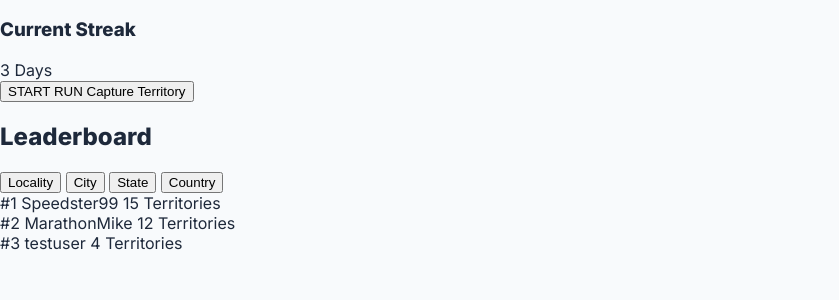
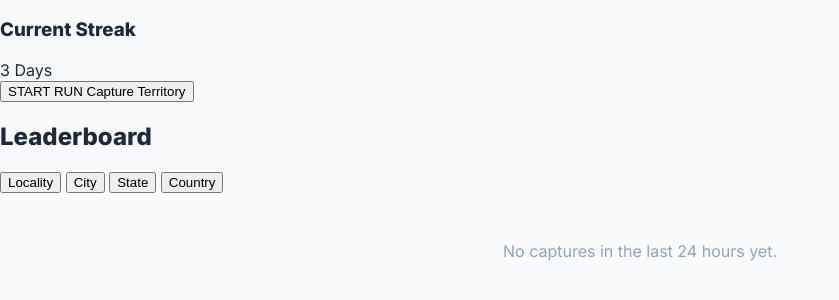
Before and after one commit to OnishNimiwal/Runningquest, a Flask app: page /dashboard in a window 1280 px wide. Shown: the part 290-590 px from the top of the page, without its empty margins (0-839 px from the left). Run offline with Flask 3, Linux system fonts and the light colour scheme; a user stored in the database is signed in.

Commit message:
Implement live territory capture

```diff
--- a/app.py
+++ b/app.py
@@ -29,7 +29,33 @@ def index():
 @app.route('/dashboard')
 @login_required
 def dashboard():
-    return render_template('dashboard.html', title='Dashboard')
+    from models import TerritoryEventLog, User, Territory
+    from datetime import datetime, timedelta
+    from sqlalchemy import func
+
+    # Get user's territories count
+    user_territories = Territory.query.filter_by(user_id=current_user.id).count()
+
+    # Calculate leaderboard for last 24h
+    last_24h = datetime.utcnow() - timedelta(days=1)
+
+    leaderboard_query = db.session.query(
+        User.username,
+        User.color,
+        func.count(TerritoryEventLog.id).label('captures')
+    ).join(
+        TerritoryEventLog, User.id == TerritoryEventLog.captured_by_user_id
+    ).filter(
+        TerritoryEventLog.timestamp >= last_24h
+    ).group_by(
+        User.id
+    ).order_by(
+        func.count(TerritoryEventLog.id).desc()
+    ).limit(10).all()
+
+    return render_template('dashboard.html', title='Dashboard',
+                           user_territories=user_territories,
+                           leaderboard=leaderboard_query)
 
 @app.route('/register', methods=['GET', 'POST'])
 def register():
@@ -98,6 +124,46 @@ def save_run():
 
     return jsonify({'success': True, 'run_id': new_run.id, 'cells_calculated': cells}), 201
 
+@app.route('/api/capture_cell', methods=['POST'])
+@login_required
+def capture_cell():
+    data = request.get_json()
+    cell_id = data.get('cell_id')
+    if not cell_id:
+        return jsonify({'error': 'No cell_id provided'}), 400
+
+    from models import Territory, TerritoryEventLog
+    from datetime import datetime
+
+    # Check if territory exists
+    territory = Territory.query.filter_by(cell_id=cell_id).first()
+    prev_owner_id = None
+
+    if territory:
+        if territory.user_id == current_user.id:
+            return jsonify({'status': 'already_owned'}), 200
+        prev_owner_id = territory.user_id
+        territory.user_id = current_user.id
+        territory.date_captured = datetime.utcnow()
+    else:
+        territory = Territory(cell_id=cell_id, user_id=current_user.id)
+        db.session.add(territory)
+
+    # Log the event
+    event = TerritoryEventLog(
+        cell_id=cell_id,
+        captured_by_user_id=current_user.id,
+        previous_owner_id=prev_owner_id
+    )
+    db.session.add(event)
+
+    # Update user score
+    current_user.score += 1
+
+    db.session.commit()
+
+    return jsonify({'status': 'captured', 'color': current_user.color}), 200
+
 if __name__ == '__main__':
     with app.app_context():
         db.create_all()
--- a/templates/dashboard.html
+++ b/templates/dashboard.html
@@ -57,21 +57,15 @@
                 <button class="tab">Country</button>
             </div>
             <div class="leaderboard-list">
-                <div class="leaderboard-item top-rank">
-                    <span class="rank">#1</span>
-                    <span class="name">Speedster99</span>
-                    <span class="score">15 Territories</span>
+                {% for entry in leaderboard %}
+                <div class="leaderboard-item {% if loop.index == 1 %}top-rank{% endif %}">
+                    <span class="rank">#{{ loop.index }}</span>
+                    <span class="name" style="color: {{ entry.color }}">{{ entry.username }}</span>
+                    <span class="score">{{ entry.captures }} Captures</span>
                 </div>
-                <div class="leaderboard-item">
-                    <span class="rank">#2</span>
-                    <span class="name">MarathonMike</span>
-                    <span class="score">12 Territories</span>
-                </div>
-                <div class="leaderboard-item">
-                    <span class="rank">#3</span>
-                    <span class="name">{{ current_user.username }}</span>
-                    <span class="score">4 Territories</span>
-                </div>
+                {% else %}
+                <p style="text-align:center; color:#94a3b8; padding: 2rem;">No captures in the last 24 hours yet.</p>
+                {% endfor %}
             </div>
         </section>
     </div>
--- a/templates/run.html
+++ b/templates/run.html
@@ -44,6 +44,10 @@
                     <h2 id="timeDisplay">00:00</h2>
                     <p>Time</p>
                 </div>
+                <div class="live-stat">
+                    <h2 id="capturesDisplay">0</h2>
+                    <p>Captures</p>
+                </div>
             </div>
 
             <div class="controls">
@@ -56,6 +60,8 @@
 
     <!-- Leaflet JS -->
     <script src="https://unpkg.com/leaflet@1.9.4/dist/leaflet.js" crossorigin=""></script>
+    <!-- Geohash JS -->
+    <script src="https://cdn.jsdelivr.net/npm/latlon-geohash@2.0.0/latlon-geohash.min.js"></script>
     <script src="{{ url_for('static', filename='js/run_tracker.js') }}"></script>
 </body>
 </html>
```
Also changed, not shown: models.py (+11 -0 lines), static/js/run_tracker.js (+30 -0 lines), runningquest.db.
